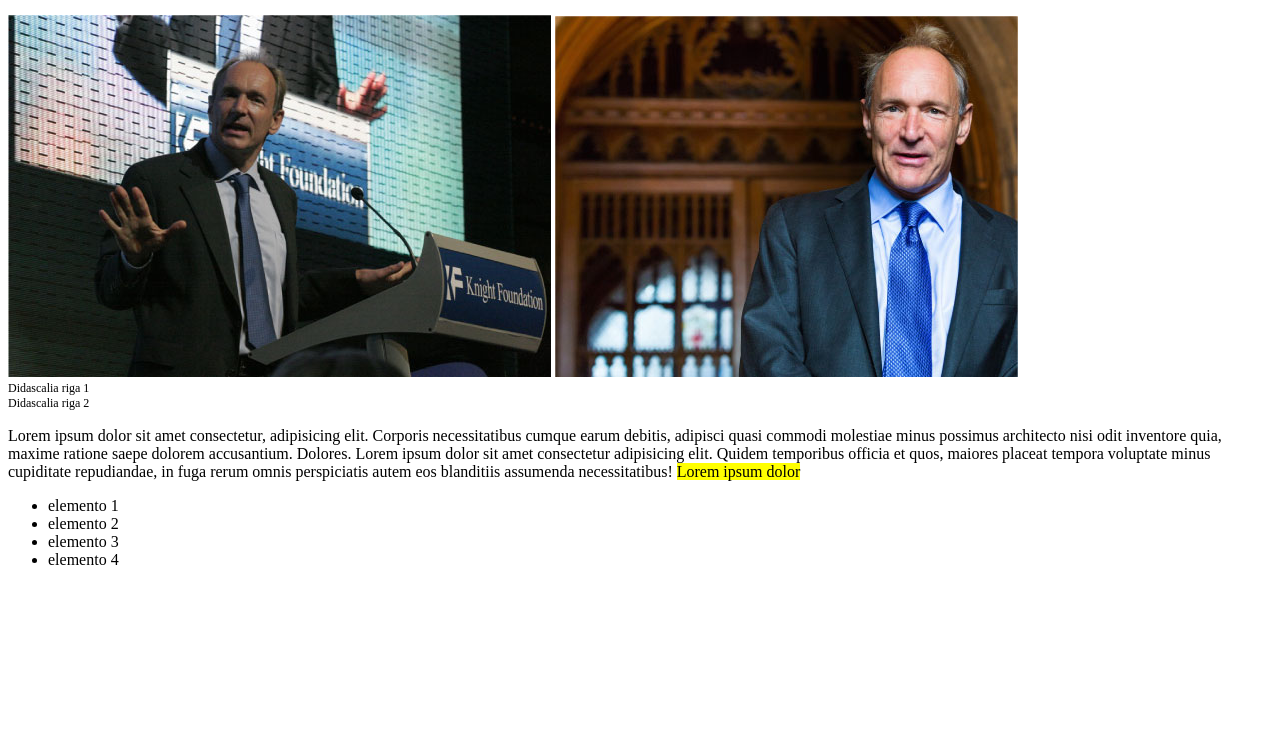
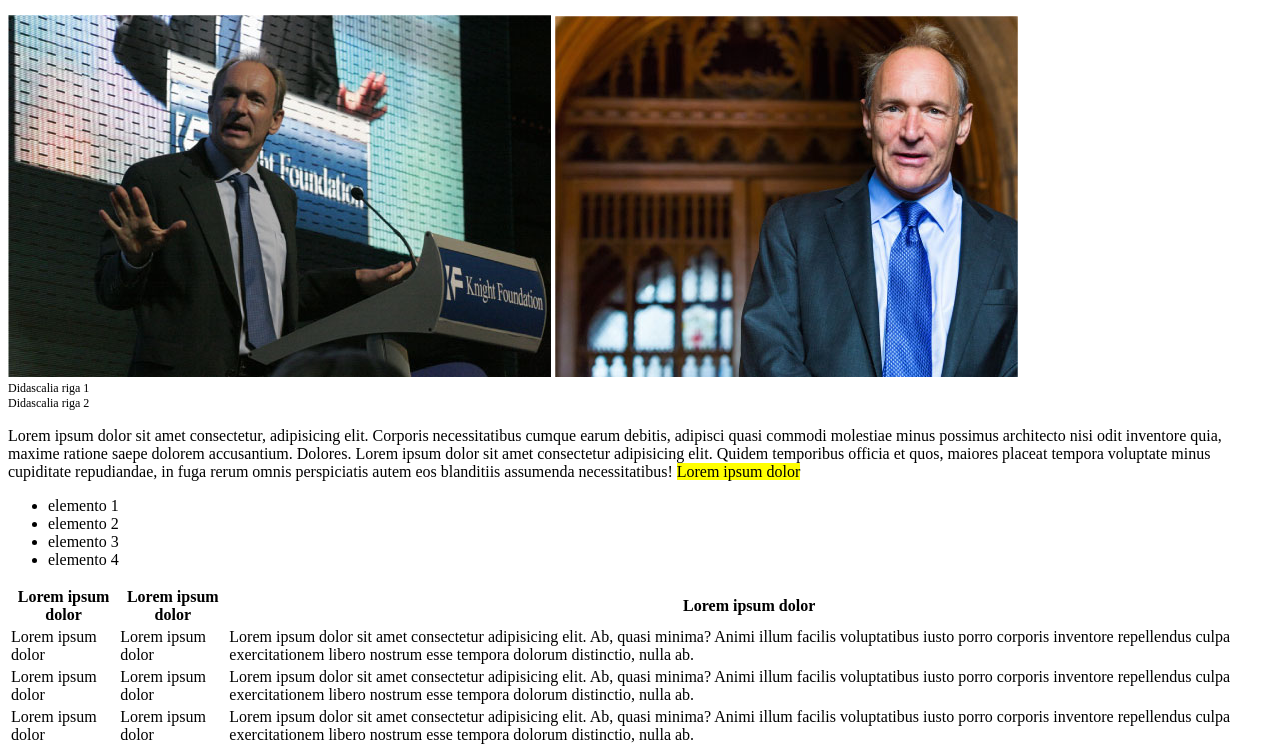
Before and after one commit to lambia/CE-20230228-booleaner, a plain HTML site: page index.html in a window 1280 px wide. Shown: the part 247-1002 px from the top of the page. Before the commit the page ends 832 px from the top, so only its background shows below. Drawn offline with Linux system fonts and the light colour scheme.

Commit message:
style(body): add table

```diff
--- a/index.html
+++ b/index.html
@@ -43,6 +43,35 @@
             <li>elemento 3</li>
             <li>elemento 4</li>
         </ul>
+
+        <table>
+            <thead>
+                <tr>
+                    <th class="smallHeading">Lorem ipsum dolor</th>
+                    <th class="smallHeading">Lorem ipsum dolor</th>
+                    <th>Lorem ipsum dolor</th>
+                </tr>
+            </thead>
+
+            <tbody>
+                <tr class="oddRow">
+                    <td>Lorem ipsum dolor</td>
+                    <td>Lorem ipsum dolor</td>
+                    <td>Lorem ipsum dolor sit amet consectetur adipisicing elit. Ab, quasi minima? Animi illum facilis voluptatibus iusto porro corporis inventore repellendus culpa exercitationem libero nostrum esse tempora dolorum distinctio, nulla ab.</td>
+                </tr>
+                <tr>
+                    <td>Lorem ipsum dolor</td>
+                    <td>Lorem ipsum dolor</td>
+                    <td>Lorem ipsum dolor sit amet consectetur adipisicing elit. Ab, quasi minima? Animi illum facilis voluptatibus iusto porro corporis inventore repellendus culpa exercitationem libero nostrum esse tempora dolorum distinctio, nulla ab.</td>
+                </tr>
+                <tr class="oddRow">
+                    <td>Lorem ipsum dolor</td>
+                    <td>Lorem ipsum dolor</td>
+                    <td>Lorem ipsum dolor sit amet consectetur adipisicing elit. Ab, quasi minima? Animi illum facilis voluptatibus iusto porro corporis inventore repellendus culpa exercitationem libero nostrum esse tempora dolorum distinctio, nulla ab.</td>
+                </tr>
+            </tbody>
+        </table>
+
     </main>
 
     <footer>
```
